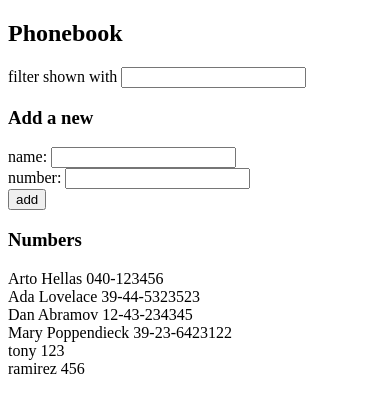
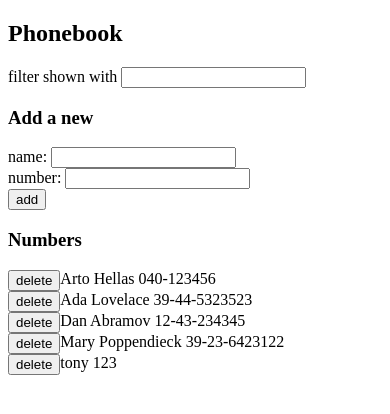
Before and after one commit to croobat/fullstackopen, a React (Vite) app in the folder part2/phonebook/: page / in a window 390 px wide. Shown: the top 414 px of the page. Built offline with nearby package versions, Linux system fonts and the light colour scheme; data requests are answered from the project's data file.

Commit message:
feat(part2/phonebook): add delete functionality
exercise 2.14

```diff
--- a/part2/phonebook/db.json
+++ b/part2/phonebook/db.json
@@ -3,32 +3,27 @@
     {
       "name": "Arto Hellas",
       "number": "040-123456",
-      "id": 1
+      "id": "1"
     },
     {
       "name": "Ada Lovelace",
       "number": "39-44-5323523",
-      "id": 2
+      "id": "2"
     },
     {
       "name": "Dan Abramov",
       "number": "12-43-234345",
-      "id": 3
+      "id": "3"
     },
     {
       "name": "Mary Poppendieck",
       "number": "39-23-6423122",
-      "id": 4
+      "id": "4"
     },
     {
-      "id": "42a5",
+      "id": "dda4",
       "name": "tony",
       "number": "123"
-    },
-    {
-      "id": "6622",
-      "name": "ramirez",
-      "number": "456"
     }
   ]
 }
--- a/part2/phonebook/src/App.jsx
+++ b/part2/phonebook/src/App.jsx
@@ -7,11 +7,16 @@ import Filter from './components/Filter';
 import PersonForm from './components/PersonForm';
 import Person from './components/Person';
 
-const Persons = ({ persons }) => {
+const Persons = ({ persons, onRemove }) => {
   return (
     <>
       {persons.map((person) => {
-        return <Person key={person.id} person={person} />;
+        return (
+          <div key={person.id} style={{ display: 'flex' }}>
+            <button onClick={() => onRemove(person.id)}>delete</button>
+            <Person person={person} />
+          </div>
+        );
       })}
     </>
   );
@@ -55,13 +60,30 @@ const App = () => {
     };
 
     personService.create(personObject).then((returnedPerson) => {
-      console.log('hola')
+      console.log('hola');
       setPersons(persons.concat(returnedPerson));
     });
 
     // reset input fields
     setNewName('');
     setNewNumber('');
+  };
+
+  const handleRemovePerson = (id) => {
+    const person = persons.find((person) => person.id === id);
+    const result = window.confirm(`Delete ${person.name}?`);
+
+    if (result) {
+      personService
+        .remove(id)
+        .then(() => {
+          setPersons(persons.filter((person) => person.id !== id));
+        })
+        .catch((error) => {
+          alert(`the person '${person.name}' was already deleted from server\n${error}`);
+          setPersons(persons.filter((person) => person.id !== id));
+        });
+    }
   };
 
   const shownPersons = persons.filter((person) => {
@@ -83,7 +105,7 @@ const App = () => {
       />
 
       <h3>Numbers</h3>
-      <Persons persons={shownPersons} />
+      <Persons persons={shownPersons} onRemove={handleRemovePerson} />
     </>
   );
 };
--- a/part2/phonebook/src/services/persons.jsx
+++ b/part2/phonebook/src/services/persons.jsx
@@ -11,4 +11,9 @@ const create = async (newPerson) => {
   return request.then((response) => response.data);
 }
 
-export default { getAll, create };
+const remove = async (id) => {
+  const request = axios.delete(`${baseUrl}/${id}`);
+  return request.then((response) => response.data);
+}
+
+export default { getAll, create, remove };
```
